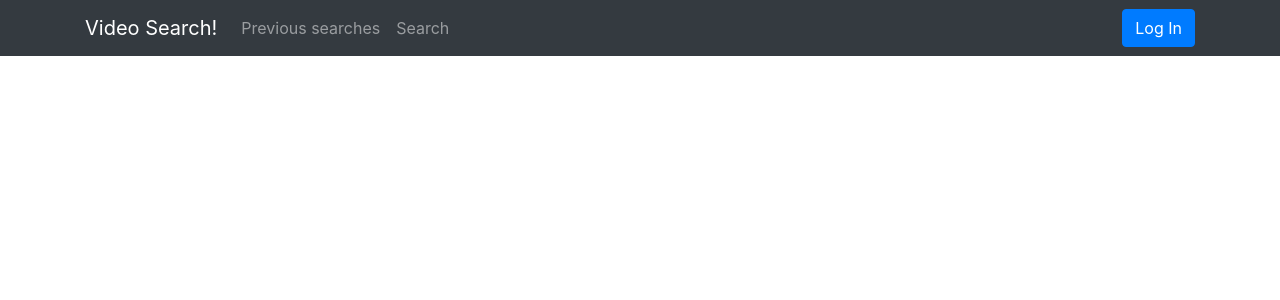
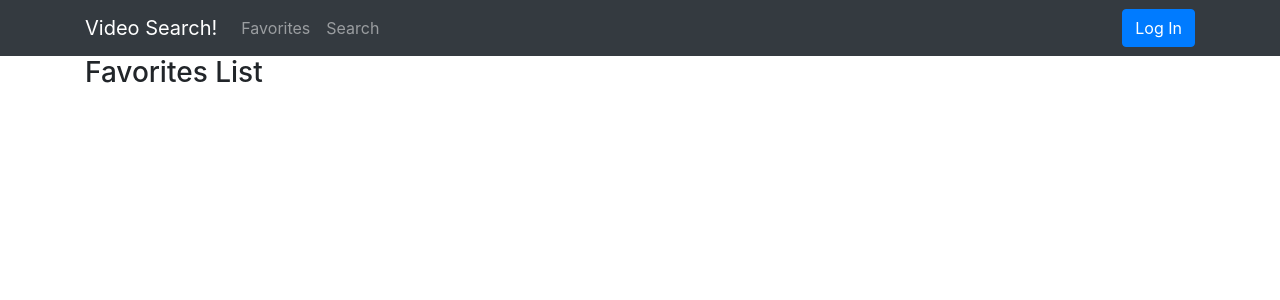
Before and after one commit to ehoversten/video_search_api, a React (Create React App) app in the folder client/: page /favorites in a window 1280 px wide. Shown: the top 300 px of the page. Built offline with nearby package versions, Linux system fonts and the light colour scheme; no server answers.

Commit message:
initalized FavoritesList component

```diff
--- a/client/src/App.js
+++ b/client/src/App.js
@@ -20,6 +20,7 @@ import NavigationBar from './components/navbar/Nav.component';
 import SearchContainer from './Pages/search/SearchContainer';
 import Detail from './components/detail/detail.component';
 import { SearchContextProvider } from './contexts/searchHistoryContext';
+import FavoritesList from './components/favorites/favorites-list.component';
 
 function App() {
   // Define User Hook
@@ -32,38 +33,7 @@ function App() {
   const [loggedIn, setLoggedIn] = useState(undefined);
 
   useEffect(() => {
-    // Define an ASYNC function to check for Token
-    // const isLoggedIn = async () => {
-    //   let token = await localStorage.getItem("x-auth-token");
-    //   console.log(`Token is: ${token}`);
-    //   if(token === null) {
-    //     localStorage.setItem('x-auth-token', '');
-    //     console.log('setting empty token in local storage')
-    //     token = '';
-    //   }
-    //   let tokenRes = await axios.post("/users/verify-token", null,
-    //     {
-    //       headers: { 'x-auth-token': token }
-    //     });
-    //   console.log(`Verify Token: ${tokenRes}`);
-    //   console.log(`Verify Token: ${tokenRes.data}`);
-    //   if(tokenRes.data) {
-    //     const userRes = await axios.get("/users", { headers: { 'x-auth-token': token }
-    //     })
-    //     // const userRes = await axios.get("http://localhost:3001/users/", { headers: { 'x-auth-token': token }
-    //     // })
-    //     console.log("Updating User");
-    //     // Update User State
-    //     setUserData({
-    //       token: token,
-    //       user: userRes.data
-    //     });
-    //   } else {
-    //     console.log("No Token Data");
-    //   }
-    // };
-    // // Invoke Function
-    // isLoggedIn();
+
   }, []);
 
   return (
@@ -80,6 +50,8 @@ function App() {
                 <Route exact path='/login' component={Login} />
                 <Route exact path='/search/:id' component={Detail} />
                 <Route exact path='/search' component={SearchContainer} />
+                <Route exact path='/favorites/:id' component={Detail} />
+                <Route exact path='/favorites' component={FavoritesList} />
               </Switch>
             </Container>
           </SearchContextProvider>
--- /dev/null
+++ b/client/src/components/favorites/favorites-list.component.jsx
@@ -0,0 +1,26 @@
+import React, { useState, useEffect, useContext } from 'react';
+import axios from 'axios';
+
+
+export default function FavoritesList() {
+
+    const [current, setCurrent] = useState([]);
+
+    useEffect(() => {
+        axios
+            .get('/favorites/')
+            .then(res => {
+                console.log(res.data);
+                setCurrent(res.data);
+            })
+            .catch(err => console.log(err));
+
+    }, []);
+
+
+    return (
+        <div>
+            <h3>Favorites List</h3>
+        </div>
+    )
+}
--- a/client/src/components/navbar/Nav.component.jsx
+++ b/client/src/components/navbar/Nav.component.jsx
@@ -26,12 +26,12 @@ export default function NavigationBar() {
         <Navbar.Collapse id='responsive-navbar-nav'>
           <Nav className='mr-auto'>
             <NavLink
-              to='/search-history'
+              to='/favorites'
               exact
               className='nav-link'
               activeClassName='active-nav-link'
             >
-              Previous searches
+              Favorites
             </NavLink>
             <NavLink
               to='/search'
```
Also changed, not shown: client/src/components/favorites/favorites-detail.component.jsx (added, +9 -0 lines).
